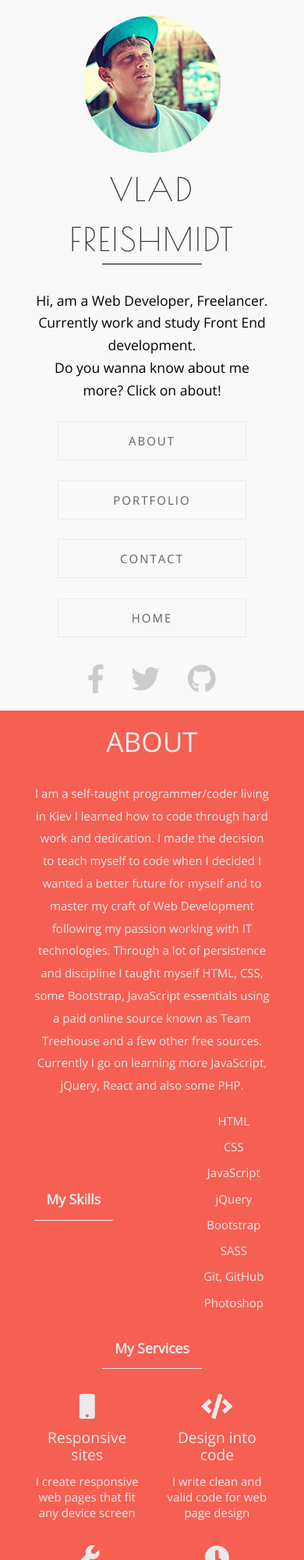
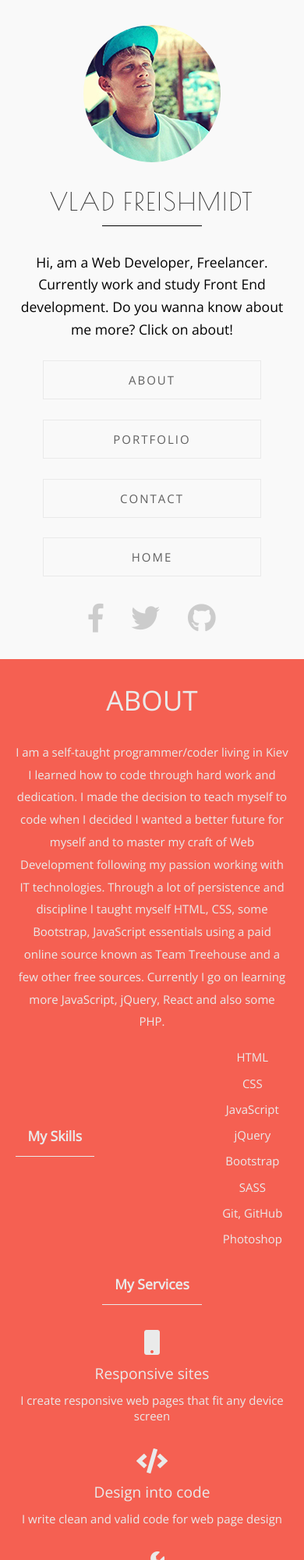
Before and after one commit to vladfreishmidt/vladfreishmidt.github.io, a plain HTML site: page index.html in a window 390 px wide. Shown: the top 2000 px of the page at 78% size. Drawn offline with nearby package versions, Linux system fonts and the light colour scheme.

Commit message:
responsive fixes

```diff
--- a/css/main.css
+++ b/css/main.css
@@ -121,6 +121,7 @@ GENERAL
   display: block !important;
 }
 
+/* -----------------Main Section ----------------------*/
  .main-section {
    background: #f9f9f9;
  }
@@ -285,7 +286,6 @@ GENERAL
 
   .portfolio-section .work-item {
     flex: 0 0 50%;
-    /* flex-direction: column; */
     justify-content: space-between;
     padding: 1rem;
     position: relative;
@@ -388,5 +388,32 @@ GENERAL
 
     .container {
          width: 90%;
+         padding: 2rem 0;
     }
+
+    /* ----------MAIN SECTION------------- */
+
+    .main-section h1 {
+      font-size: 2rem;
+    }
+
+    /* ----------ABOUT SECTION------------- */
+
+    .about-section .services-item {
+      flex: 0 0 100%;
+      margin-bottom: 2rem;
+    }
+
+    /* ----------PORTFOLIO SECTION------------- */
+
+    .portfolio-section .work-item {
+      flex: 0 0 100%;
+    }
+
+   /* ----------CONTACT SECTION------------- */
+
+   .contact-section form {
+     width: 90%;
+   }
+
   }
--- a/index.html
+++ b/index.html
@@ -30,8 +30,8 @@
                 <img class="profile-img" src="img/profile-img.jpg" alt="Vlad Freishmidt photo">
                 <h1>vlad freishmidt</h1>
                 <p>
-                    Hi, am a <b>Web Developer</b>, Freelancer. <br/>
-                    Currently work and study Front End development.<br/>
+                    Hi, am a <b>Web Developer</b>, Freelancer.
+                    Currently work and study Front End development.
                     Do you wanna know about me more? Click on about!
                 </p>
             </header>
@@ -46,9 +46,9 @@
             </nav>
 
             <ul class="social-links">
-               <li><a href=""><i class="fab fa-facebook-f"></i></a></li>
-               <li><a href=""><i class="fab fa-twitter"></i></a></li>
-               <li><a href=""><i class="fab fa-github"></i></a></li>
+               <li><a href="https://www.facebook.com/vlad.freishmidt" target="_blank"><i class="fab fa-facebook-f"></i></a></li>
+               <li><a href="https://twitter.com/Vlad_Freishmidt" target="_blank"><i class="fab fa-twitter"></i></a></li>
+               <li><a href="https://github.com/vladfreishmidt" target="_blank"><i class="fab fa-github"></i></a></li>
             </ul>
         </div>
 
@@ -161,9 +161,9 @@
                 <p>Email: <a href="mailto:vladfreishmidt@gmail.com">vladfreishmidt@gmail.com</a></p>
                 <p>Phone: <a href="tel:+380730081004">+380730081004</a></p>
                 <ul class="social-links">
-                   <li><a href=""><i class="fab fa-facebook-f"></i></a></li>
-                   <li><a href=""><i class="fab fa-twitter"></i></a></li>
-                   <li><a href=""><i class="fab fa-github"></i></a></li>
+                    <li><a href="https://www.facebook.com/vlad.freishmidt" target="_blank"><i class="fab fa-facebook-f"></i></a></li>
+                    <li><a href="https://twitter.com/Vlad_Freishmidt" target="_blank"><i class="fab fa-twitter"></i></a></li>
+                    <li><a href="https://github.com/vladfreishmidt" target="_blank"><i class="fab fa-github"></i></a></li>
                 </ul>
                 <form class="" action="index.html" method="post">
                     <input type="text" placeholder="NAME">
@@ -175,11 +175,11 @@
             </div>
         </div>
     </section><!-- Contact section End -->
+
+<!-- Mobile menu -->
 <script src="https://code.jquery.com/jquery-2.2.4.js"
       integrity="sha256-iT6Q9iMJYuQiMWNd9lDyBUStIq/8PuOW33aOqmvFpqI="
       crossorigin="anonymous"></script>
-<script src="js/mobile-menu.js">
-
-</script>
+<script src="js/mobile-menu.js"></script>
 </body>
 </html>
```
